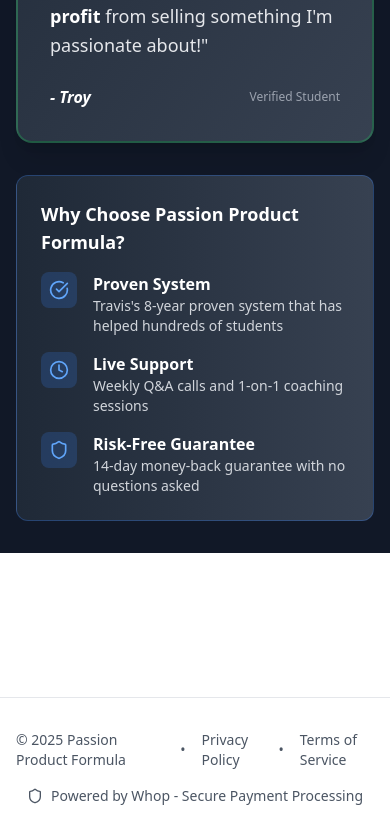
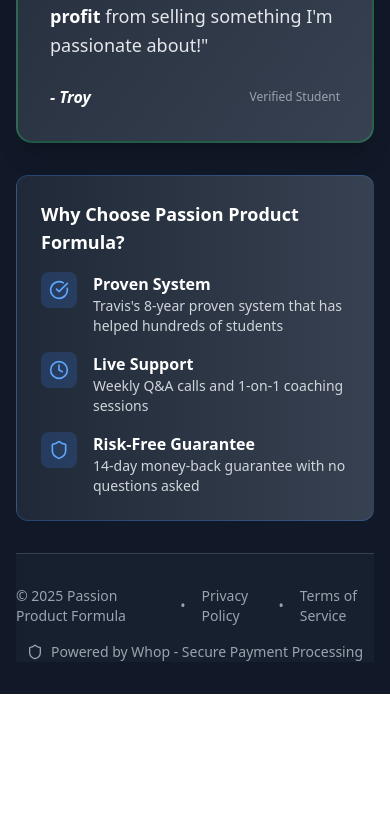
Before and after one commit to conspicious54/checkout, a React (Vite) app: page /main in a window 390 px wide. Shown: the part 3848-4686 px from the top of the page. After the commit the page ends 4606 px from the top, so only its background shows below. Built offline with nearby package versions, Linux system fonts and the light colour scheme.

Commit message:
Move footer into left half scrollable container to reduce bottom space

```diff
--- a/src/components/MainCheckoutPage.tsx
+++ b/src/components/MainCheckoutPage.tsx
@@ -423,6 +423,23 @@ const MainCheckoutPage: React.FC<MainCheckoutPageProps> = () => {
                 </div>
               </div>
             </div>
+
+            {/* Footer - Inside Left Half */}
+            <div className="bg-gray-800/50 backdrop-blur-sm border-t border-gray-700 mt-8 pt-8">
+              <div className="flex flex-col sm:flex-row items-center justify-between space-y-4 sm:space-y-0">
+                <div className="flex items-center space-x-4 text-sm text-gray-400">
+                  <span>© 2025 Passion Product Formula</span>
+                  <span>•</span>
+                  <a href="#" className="hover:text-gray-300 transition-colors">Privacy Policy</a>
+                  <span>•</span>
+                  <a href="#" className="hover:text-gray-300 transition-colors">Terms of Service</a>
+                </div>
+                <div className="flex items-center space-x-2 text-sm text-gray-400">
+                  <Shield className="w-4 h-4" />
+                  <span>Powered by Whop - Secure Payment Processing</span>
+                </div>
+              </div>
+            </div>
             </div>
           </div>
         </div>
@@ -590,25 +607,6 @@ const MainCheckoutPage: React.FC<MainCheckoutPageProps> = () => {
           </div>
         </div>
       </div>
-
-      {/* Footer */}
-      <div className="bg-white/80 backdrop-blur-sm border-t border-gray-200 mt-20">
-        <div className="max-w-6xl mx-auto px-4 sm:px-6 lg:px-8 py-8">
-          <div className="flex flex-col sm:flex-row items-center justify-between space-y-4 sm:space-y-0">
-            <div className="flex items-center space-x-4 text-sm text-gray-600">
-              <span>© 2025 Passion Product Formula</span>
-              <span>•</span>
-              <a href="#" className="hover:text-gray-900 transition-colors">Privacy Policy</a>
-              <span>•</span>
-              <a href="#" className="hover:text-gray-900 transition-colors">Terms of Service</a>
-            </div>
-            <div className="flex items-center space-x-2 text-sm text-gray-600">
-              <Shield className="w-4 h-4" />
-              <span>Powered by Whop - Secure Payment Processing</span>
-            </div>
-          </div>
-        </div>
-      </div>
     </div>
   );
 };
```
